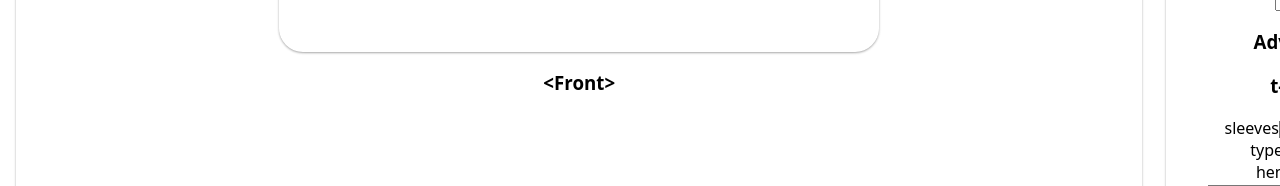
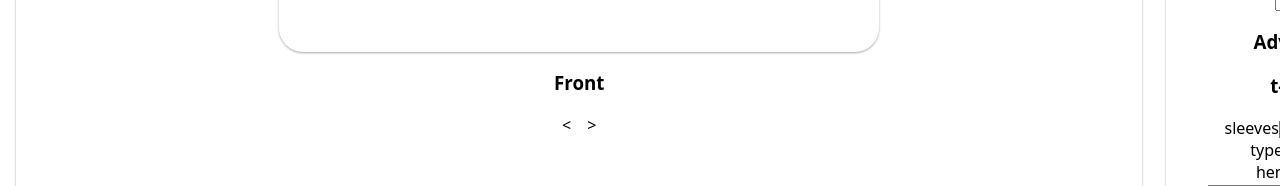
Before and after one commit to anthonyjshaw/pattern-maker, a React (Create React App) app: page / in a window 1280 px wide. Shown: the part 477-663 px from the top of the page. Built offline with nearby package versions, Linux system fonts and the light colour scheme.

Commit message:
FP-4 Added carousel functionality to arrows

```diff
--- a/src/App.js
+++ b/src/App.js
@@ -15,45 +15,42 @@ const skirt = require("./lib/pattern_options/skirt.json");
 const jacket = require("./lib/pattern_options/jacket.json");
 
 
-console.log(tShirt);
 
 const App = () => {
 	const [picture, setPicture] = useState({
 		name: 't-shirt',
 		image_src: '/t-shirt.svg'
 	});
-	const [carouselOption, setCarouselOption ] = useState('Front');
 	const [patternOptionValues, setPatternOptionValues] = useState([
 		"t-shirt"
 	])
-	let carouselIndex = 0;
-	let carouselOptions = ['Front', 'Back', "Left Side", "Right Side", "Pieces"];
+	const [carouselIndex, setCarouselIndex] = useState(0);
+	const carouselOptions = ['Front', 'Back', "Left Side", "Right Side", "Pieces"];
 	const patternOptionsArray = [tShirt, trousers, sweatshirt, dress, skirt, shirt, jacket].map(e => {
 		return <PatternOptions key={e.pattern_name} name={e.pattern_name} elements={e.elements} />
 	});
+	const [carouselOption, setCarouselOption] = useState(carouselOptions[carouselIndex]);
 
 	const patternOption = patternOptionsArray.find(e => e.props.name === picture.name)
-
-
 
 	function handleClickPicture(e) {
 		setPicture({ name: e.target.dataset.imgSrc, image_src: e.target.src });
 	}
 
 	function handleClickCarouselForward(e) {
-		if (carouselIndex > carouselLength) {
-			carouselIndex = 0;
+		if (carouselIndex >= carouselOptions.length - 1) {
+			setCarouselIndex(0);
 		} else {
-			carouselIndex++;
+			setCarouselIndex(carouselIndex + 1)
 		}
 		setCarouselOption(carouselOptions[carouselIndex])
 	}
 
 	function handleClickCarouselBackward(e) {
-		if (carouselIndx < 0) {
-			carouselIndex = 0;
+		if (carouselIndex < 1) {
+			setCarouselIndex(carouselOptions.length -1);
 		} else {
-			carouselIndex--;
+			setCarouselIndex(carouselIndex - 1);
 		}
 		setCarouselOption(carouselOptions[carouselIndex]);
 	}
@@ -125,7 +122,7 @@ const App = () => {
 						<img src={`${picture.image_src}`} alt={`Image of ${picture.name}`} className="picture-item" />
 					</div>
 					<div>
-						<Carousel option={carouselOption}/>
+						<Carousel option={carouselOption} handleClickForward={handleClickCarouselForward} handleClickBackward={handleClickCarouselBackward}/>
 					</div>
 				</div>
 				<div className="side-panel">
--- a/src/Carousel.js
+++ b/src/Carousel.js
@@ -1,9 +1,12 @@
 const Carousel = (props) => {
-	const option = props.option;
+	const spanStyle = {
+		margin: '0px 8px'
+	}
 	return (
 		<div>
-			<h3><span onClick={props.backward}>{"<"}</span>{option}<span onClick={props.forward}>{">"}</span></h3>
-
+			<h3>{props.option}</h3>
+			<span style={spanStyle} onClick={props.handleClickBackward}>{"<"}</span>
+			<span style={spanStyle} onClick={props.handleClickForward}>{">"}</span>
 		</div>
 	);
 }
```
